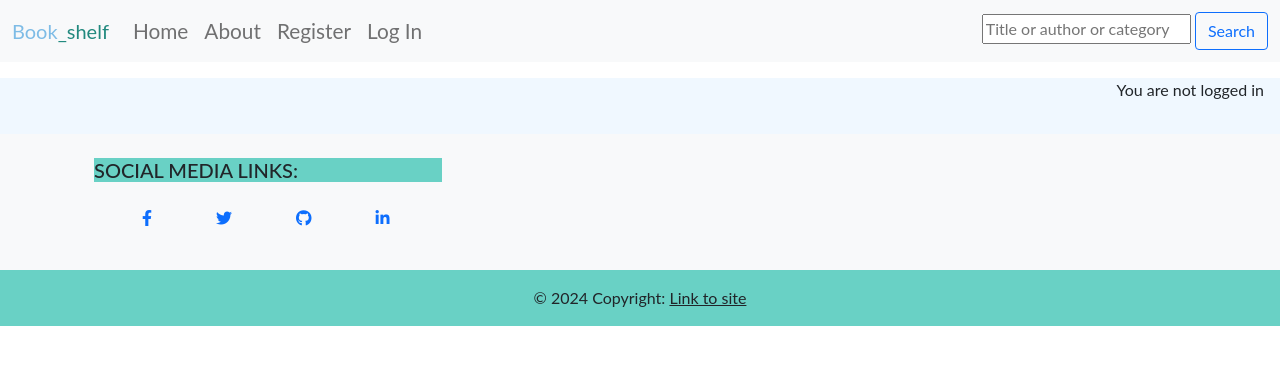
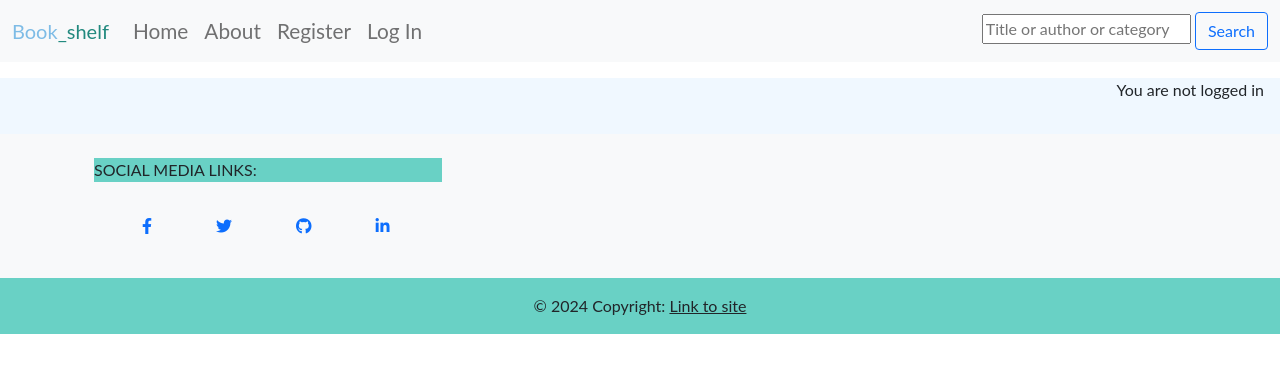
Before and after one commit to Grace-YuGuo/book-shelf-full-stack, a Django app: page / in a window 1280 px wide. Shown: the part 281-654 px from the top of the page. Run offline with Django 4.2, Linux system fonts and the light colour scheme; data that the repository does not hold is empty.

Commit message:
Edit two html  elements which impacts the performance

```diff
--- a/book/templates/book/index.html
+++ b/book/templates/book/index.html
@@ -100,7 +100,6 @@
         <ul class="pagination justify-content-center">
             {% if page_obj.has_previous %}
             <li><a href="?page={{ page_obj.previous_page_number }}" class="book-link"> &laquo PREV </a></li>
-            <span>......</span>
             {% else %}
 
             {% endif %}
--- a/templates/base.html
+++ b/templates/base.html
@@ -130,7 +130,7 @@
             <div class="row">
                 <div class="col-lg-4 col-md-6 mb-4 mb-md-0">
                     <!-- Social media links -->
-                    <h5 class="text-uppercase" style="background-color: #69D1C5;">Social Media Links:</h5>
+                    <p class="text-uppercase" style="background-color: #69D1C5;">Social Media Links:</p>
                     <ul class="list-unstyled mb-0 p-3 d-flex">
                         <li>
                             <a href="https://www.facebook.com" target="_blank" style="height:2rem; margin:2rem;" aria-label="facebook">
```
